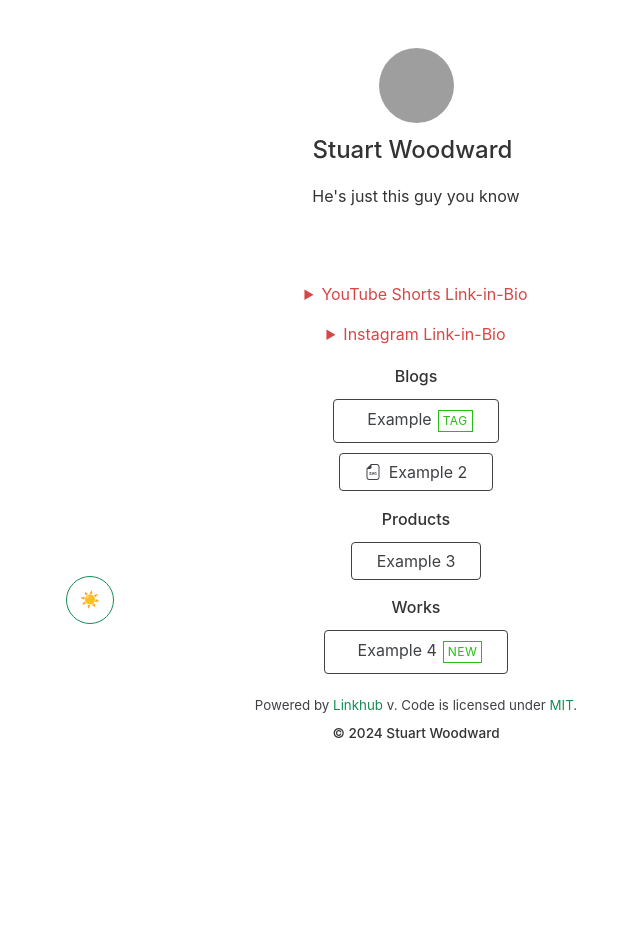
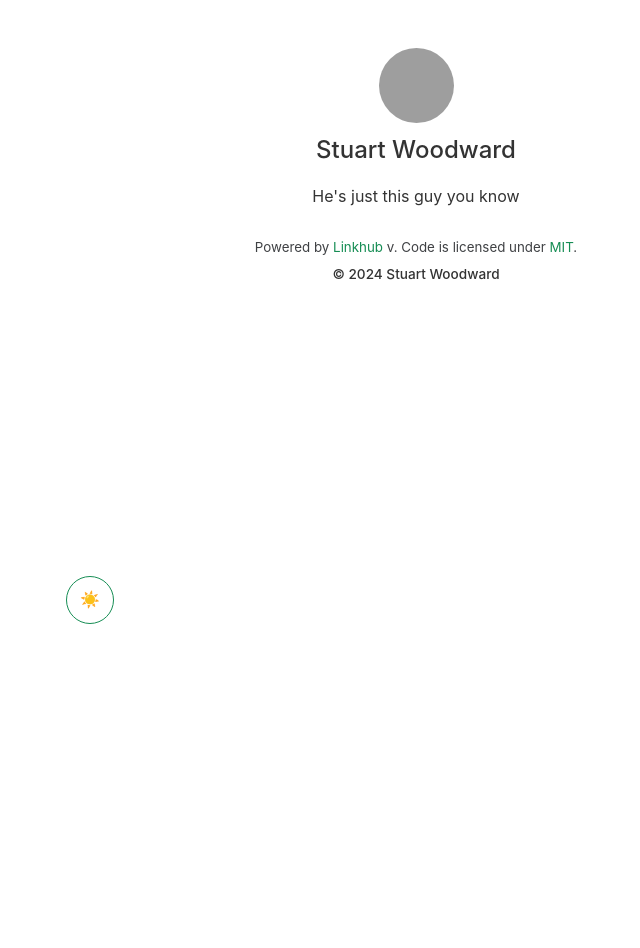
Before and after one commit to stuartcw/linkhub, a Jekyll site: the page built from index.html, in a window 1280 px wide. Shown: the whole page, without its empty margins (224-864 px from the left). Built offline with Jekyll 4.4.1, drawn with Linux system fonts in a browser that asks for light colours; nearby versions of some CDN libraries; grey boxes are pictures that could not be loaded.

Commit message:
Updates to remove the additional info on the page.

```diff
--- a/_config.yml
+++ b/_config.yml
@@ -23,7 +23,7 @@ image:
 
 # Verified Badge Configuration
 badge:
-  enable: true # Set to 'true' or 'false' to enable / disable the badge
+  enable: false # Set to 'true' or 'false' to enable / disable the badge
   icon: ri:verified-badge-fill  # Enter the icon name for the badge from Iconify Design (https://icon-sets.iconify.design/)
   color: '#dfb221'  # Define the color of the badge
 
--- a/_layouts/default.html
+++ b/_layouts/default.html
@@ -44,13 +44,13 @@
         {% include theme-switch.html %}
 
         <!-- Social Media Links -->
-        {% include social.html %}
+        <!--{% include social.html %} -->
 
         <!-- Insta/TikTok/YouTube Link-in-bio -->
-        {% include bio.html %}
+        <!-- {% include bio.html %} -->
 
         <!-- Link Buttons -->
-        {% include links.html %}
+        <!-- {% include links.html %} -->
 
         {% include footer.html %}
     </div>
```
